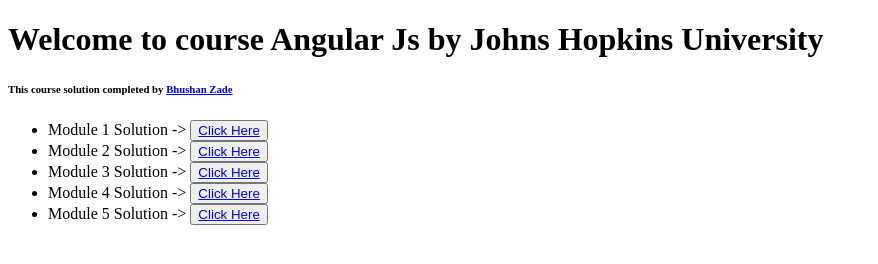
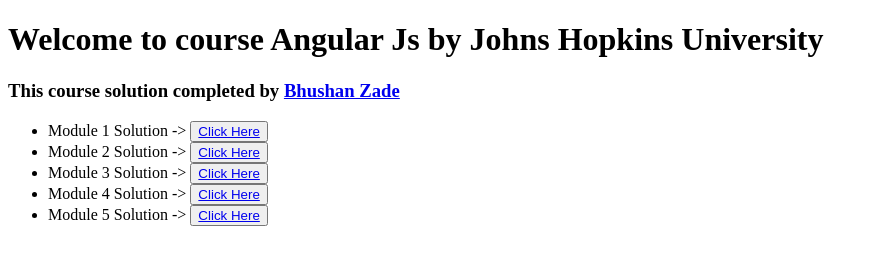
Before and after one commit to bhushanzade/coursera-angular-js-johns-hopkins-university, a plain HTML site: page index.html in a window 1280 px wide. Shown: the whole page, without its empty margins (0-878 px from the left). Drawn offline with Linux system fonts and the light colour scheme.

Commit message:
commited

```diff
--- a/index.html
+++ b/index.html
@@ -12,7 +12,7 @@
 <body ng-app="MsgApp">
   <div ng-controller="MsgCtrl">
     <h1>Welcome to course Angular Js by Johns Hopkins University</h1>
-    <h6>This course solution completed by <a href="https://www.linkedin.com/in/bhushanzade/">Bhushan Zade</a></h6>
+    <h3>This course solution completed by <a href="https://www.linkedin.com/in/bhushanzade/">Bhushan Zade</a></h3>
     <ul>
       <li>Module 1 Solution -> <button><a href="./module1-solution">Click Here</a></button></li>
       <li>Module 2 Solution -> <button><a href="./module2-solution">Click Here</a></button></li>
```
